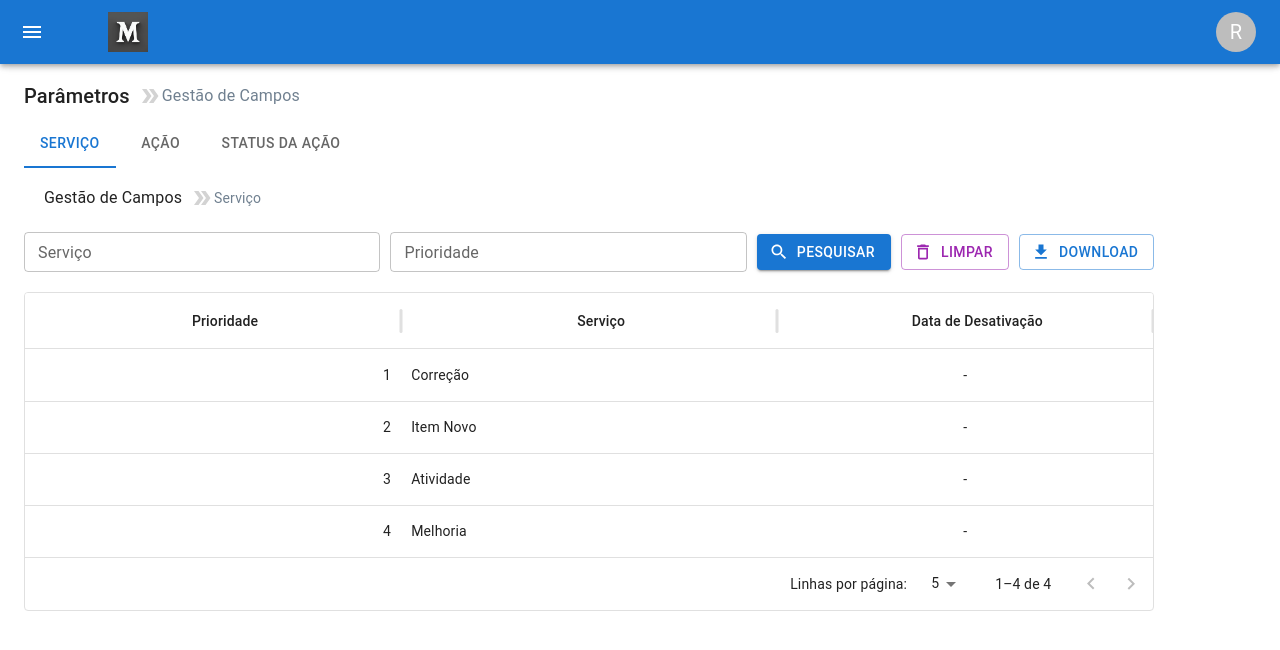
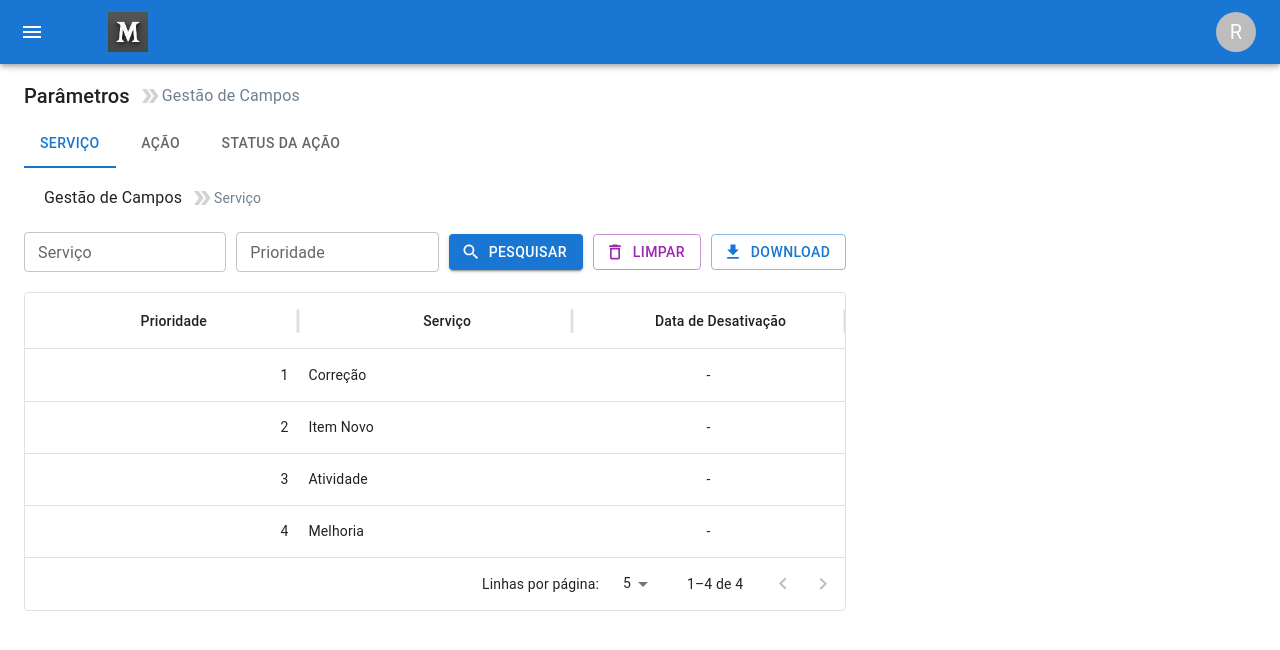
Before and after one commit to feandrade02/gestao_de_produtos, a React (Create React App) app: page /gestaocampos in a window 1280 px wide. Shown: the top 650 px of the page. Built offline with nearby package versions, Linux system fonts and the light colour scheme.

Commit message:
tentando ajustar o tamanho da box main

```diff
--- a/src/components/grids/Acao.jsx
+++ b/src/components/grids/Acao.jsx
@@ -71,8 +71,6 @@ export default function Acao() {
     <Box>
       <TituloTab titulo="Gestão de Campos" subtitulo="Ação" />
 
-      <Box sx={{ width: '100%', maxWidth: '90%', margin: '0' }}>
-
       <BarraFiltro
         fields={[
           { name: 'acao', label: 'Ação' }
@@ -118,6 +116,5 @@ export default function Acao() {
           pageSizeOptions={[1, 2, 3, 4, 5, 6, 7, 8, 9, 10]}
       />
     </Box>
-    </Box>
   );
 }
--- a/src/components/grids/StatusAcao.jsx
+++ b/src/components/grids/StatusAcao.jsx
@@ -86,7 +86,7 @@ export default function Servico() {
         <Box>
             <TituloTab titulo="Gestão de Campos" subtitulo="Status Ação" />
 
-            <Box sx={{ width: '100%', maxWidth: '90%', margin: '0' }}>
+            <Box sx={{ width: '100%', maxWidth: '95%', margin: '0' }}>
 
             <BarraFiltro
                 fields={[
--- a/src/components/layout/PaginaBase.jsx
+++ b/src/components/layout/PaginaBase.jsx
@@ -128,7 +128,7 @@ export default function PaginaBase({ children }) {
   );
 
   return (
-    <Box sx={{ display: 'flex', height: '100vh' }}>
+    <Box sx={{ display: 'flex'}}>
       <CssBaseline />
 
       <AppBar position="fixed" sx={{ zIndex: (theme) => theme.zIndex.drawer + 1 }}>
@@ -209,7 +209,6 @@ export default function PaginaBase({ children }) {
         component="main"
         sx={{
           mt: '64px',
-          flexGrow: 1,
           transition: 'width 0.3s'
         }}
       >
```
Lines whose indentation alone changed are shown as unchanged.
